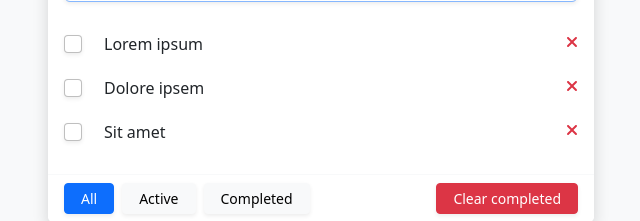
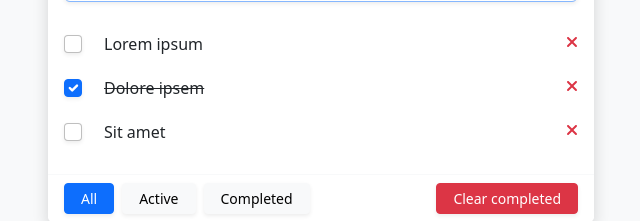
Before and after one commit to Kajaia/vue-composition-api-todo-app, a Vue app: page / in a window 1280 px wide. Shown: the part 340-561 px from the top of the page, without its empty margins (319-959 px from the left). Built offline with nearby package versions, Linux system fonts and the light colour scheme; the HTML template or start-up script is replaced by a standard one.

Commit message:
Added TodoCheck component with functionality

```diff
--- /dev/null
+++ b/src/components/TodoCheck.vue
@@ -0,0 +1,32 @@
+<script setup>
+import { useTodos } from "@/stores/todos";
+import toast from "../alerts/toast";
+
+const props = defineProps({
+  todo: Object,
+});
+
+const store = useTodos();
+
+const updateTodoStatus = (id) => {
+  store.checkTodo(id);
+
+  toast(
+    "success",
+    `Updated "${props.todo.title}" todo item status to ${
+      props.todo.status ? "completed" : "active"
+    }`
+  );
+};
+</script>
+
+<template>
+  <div class="form-check">
+    <input
+      class="form-check-input shadow-sm p-2 cursor-pointer"
+      type="checkbox"
+      @click.stop="updateTodoStatus(props.todo.id)"
+      :checked="props.todo.status"
+    />
+  </div>
+</template>
--- a/src/components/TodoList.vue
+++ b/src/components/TodoList.vue
@@ -2,6 +2,7 @@
 import { useTodos } from "@/stores/todos";
 import { storeToRefs } from "pinia";
 import TodoRemove from "./TodoRemove.vue";
+import TodoCheck from "./TodoCheck.vue";
 
 const store = useTodos();
 
@@ -13,16 +14,12 @@ const { todos } = storeToRefs(store);
     <div class="row">
       <div class="col-11">
         <div class="d-flex align-items-center gap-1">
-          <div class="form-check">
-            <input
-              class="form-check-input shadow-sm p-2 cursor-pointer"
-              type="checkbox"
-            />
-          </div>
+          <TodoCheck :todo="todo" />
           <input
             type="text"
             class="form-control w-100 border-0"
             :value="todo.title"
+            :class="{ 'line-through': todo.status }"
           />
         </div>
       </div>
@@ -31,3 +28,9 @@ const { todos } = storeToRefs(store);
   </div>
   <p class="mb-1 text-center" v-if="!todos.length">No todos in your list!</p>
 </template>
+
+<style scoped>
+.line-through {
+  text-decoration: line-through;
+}
+</style>
--- a/src/stores/todos.js
+++ b/src/stores/todos.js
@@ -20,5 +20,12 @@ export const useTodos = defineStore({
     deleteTodo(id) {
       this.todos = this.todos.filter((todo) => todo.id !== id);
     },
+    checkTodo(id) {
+      const todo = this.todos.find((todo) => todo.id === id);
+
+      if (todo) {
+        todo.status = !todo.status;
+      }
+    },
   },
 });
```
